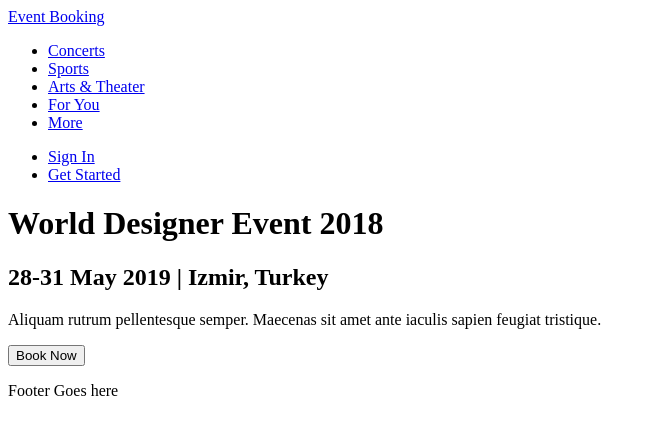
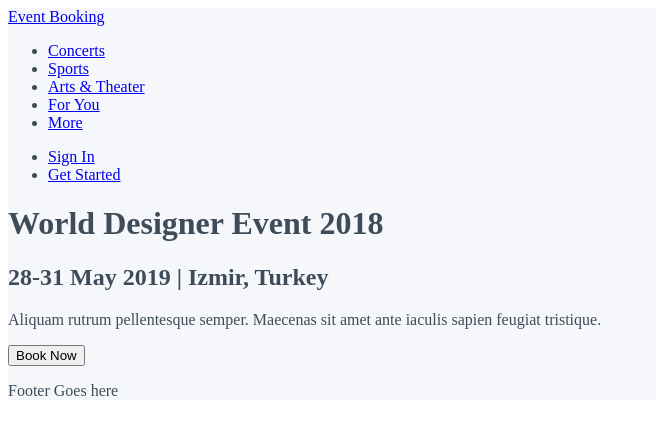
Before and after one commit to amashr/eventbooking-client, a Next.js app: page / in a window 1280 px wide. Shown: the top 434 px of the page, without its empty margins (0-656 px from the left). Built offline with nearby package versions, Linux system fonts and the light colour scheme.

Commit message:
Add theme provider

```diff
--- a/components/Page.js
+++ b/components/Page.js
@@ -1,16 +1,30 @@
 import React, { Component } from 'react';
+import styled, { ThemeProvider, injectGlobal } from 'styled-components';
+
+import Meta from './Meta';
 import Navbar from './Navbar';
-import Meta from './Meta';
+
+const theme = {
+  blueCool3: '#3E4C59',
+  blueCool10: '#F5F7FA'
+};
+
+const StyledPage = styled.div`
+  color: ${props => props.theme.blueCool3};
+  background: ${props => props.theme.blueCool10};
+`;
 
 class Page extends Component {
   render() {
     return (
-      <>
-        <Meta />
-        <Navbar />
-        {this.props.children}
-        <p>Footer Goes here</p>
-      </>
+      <ThemeProvider theme={theme}>
+        <StyledPage>
+          <Meta />
+          <Navbar />
+          {this.props.children}
+          <p>Footer Goes here</p>
+        </StyledPage>
+      </ThemeProvider>
     );
   }
 }
```
